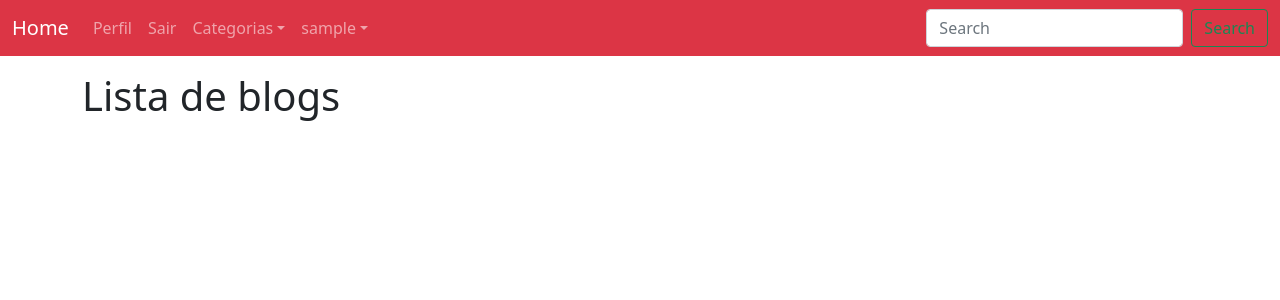
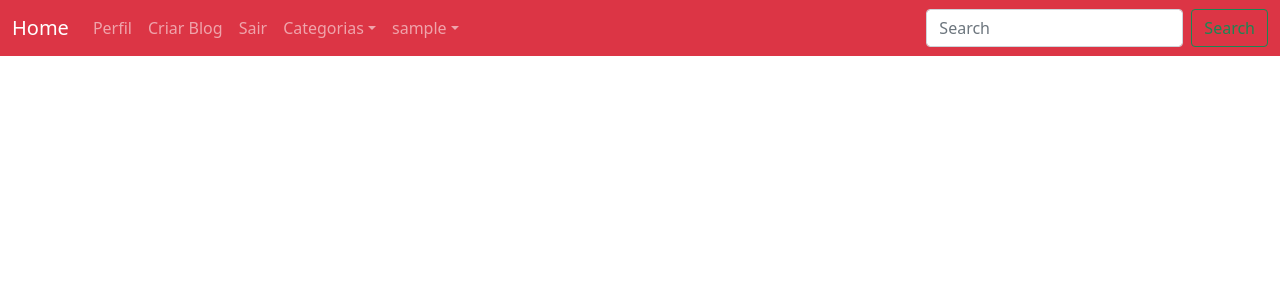
Before and after one commit to geovanipaz/Projeto-Blog-SPFC, a Django app: page /blog/ in a window 1280 px wide. Shown: the top 300 px of the page. Run offline with Django 4.2, Linux system fonts and the light colour scheme; the visitor is signed in with stand-in values (Sample User, id 1); data that the repository does not hold is empty.

Commit message:
template do lista blog

```diff
--- a/app_blog/models.py
+++ b/app_blog/models.py
@@ -23,6 +23,9 @@ class Blog(models.Model):
     data_publicacao = models.DateTimeField(auto_now_add=True)
     data_atualizacao = models.DateTimeField(auto_now=True)
 
+    class Meta:
+        ordering = ['-data_publicacao']
+
     def __str__(self):
         return self.blog_titulo
 
--- a/app_blog/urls.py
+++ b/app_blog/urls.py
@@ -5,5 +5,6 @@ from app_blog import views
 app_name = 'blog'
 
 urlpatterns = [
-    path('', views.lista_blog, name='lista_blog')
+    path('', views.lista_blog, name='lista_blog'),
+    path('cria_blog/', views.cria_blog, name='cria_blog')
 ]
--- a/app_blog/views.py
+++ b/app_blog/views.py
@@ -1,6 +1,35 @@
-from django.shortcuts import render
+
+from django.shortcuts import render, HttpResponseRedirect
+from django.views.generic import CreateView, UpdateView, ListView, TemplateView, \
+    DeleteView
+from .models import Blog, Categoria, Comentario, Gostei
+from django.urls import reverse, reverse_lazy
+from django.contrib.auth.decorators import login_required
+from django.contrib.auth.mixins import LoginRequiredMixin
+from .forms import CriaBlogForm
+import uuid
 
 # Create your views here.
 
 def lista_blog(request):
-    return render(request,'app_blog/lista_blog.html', context={})
+    blogs = Blog.objects.all()
+    categorias = Categoria.objects.all()
+    context={
+        'blogs': blogs,
+        'categorias':categorias
+        }
+    return render(request,'app_blog/lista_blog.html', context)
+
+def cria_blog(request):
+    form = CriaBlogForm()
+    if request.method == 'POST':
+        form = CriaBlogForm(request.POST, request.FILES)
+        if form.is_valid():
+            obj_blog = form.save(commit=False)
+            obj_blog.autor = request.user
+            titulo = obj_blog.blog_titulo
+            obj_blog.slug = titulo.replace(" ","-")+"-"+str(uuid.uuid4())
+            obj_blog.save()
+            return HttpResponseRedirect(reverse('blog:lista_blog'))
+    context = {'form':form}
+    return render(request, 'app_blog/cria_blog.html', context)
--- a/templates/app_blog/lista_blog.html
+++ b/templates/app_blog/lista_blog.html
@@ -1,10 +1,29 @@
 {% extends 'base.html' %}
 
+{% load custom_filters %}
+
 {% block title %}
-
+  Lista de blogs
 {% endblock title %}
 
 {% block body_block %}
-  <h1>Lista de blogs</h1>
+
+  <ul>
+    {% for blog in blogs %}
+      <h2>{{blog.blog_titulo}}</h2>
+      <h6><i>{{blog.data_publicacao}}</i></h6>
+      <div class="row">
+        <div class="col-sm-4">
+          <img src="/media/{{blog.blog_imagem}}" alt="{{blog.blog_titulo}}"
+          title="{{blog.blog_titulo}}" width="100%">
+        </div>
+
+        <div class="col-sm-8">
+          <p>{{blog.blog_conteudo|range_filter|linebreaks}}</p>
+          <h6>Postado por: <a href="">{{blog.autor}}</a></h6>
+        </div>
+      </div>
+    {% endfor %}
+  </ul>
 
 {% endblock body_block %}
--- a/templates/base.html
+++ b/templates/base.html
@@ -37,14 +37,17 @@
                 <a class="nav-link" href="{% url 'app_login:perfil' %}">Perfil</a>
               </li>
               <li class="nav-item active">
+                <a class="nav-link" href="{% url 'blog:cria_blog' %}">Criar Blog</a>
+              </li>
+              <li class="nav-item active">
                 <a class="nav-link" href="{% url 'app_login:logout' %}">Sair</a>
               </li>
               <li class="nav-item dropdown">
                 <a class="nav-link dropdown-toggle" href="#" data-bs-toggle="dropdown" aria-expanded="false">Categorias</a>
                 <ul class="dropdown-menu">
-                  <li><a class="dropdown-item" href="#">Action</a></li>
-                  <li><a class="dropdown-item" href="#">Another action</a></li>
-                  <li><a class="dropdown-item" href="#">Something else here</a></li>
+                  {% for categoria in categorias %}
+                    <li><a class="dropdown-item" href="#">{{categoria.nome_categoria}}</a></li>
+                  {% endfor %}
                 </ul>
               </li>
               {% if user.is_authenticated %}
```
Also changed, not shown: app_blog/forms.py (added, +9 -0 lines), app_blog/templatetags/custom_filters.py (added, +8 -0 lines), templates/app_blog/blog_detalhe.html (added, +10 -0 lines), templates/app_blog/cria_blog.html (added, +17 -0 lines), templates/app_blog/edita_blog.html (added, +10 -0 lines), templates/app_blog/meu_blog.html (added, +10 -0 lines), app_blog/templatetags/__init__.py (added), media/blog_images/1778770.jpg (added), media/blog_images/225126.jpg (added), media/blog_images/c82daa47ebcb919ea23f33c44baea327.jpg (added), media/blog_images/vitrolas.jpg (added).
